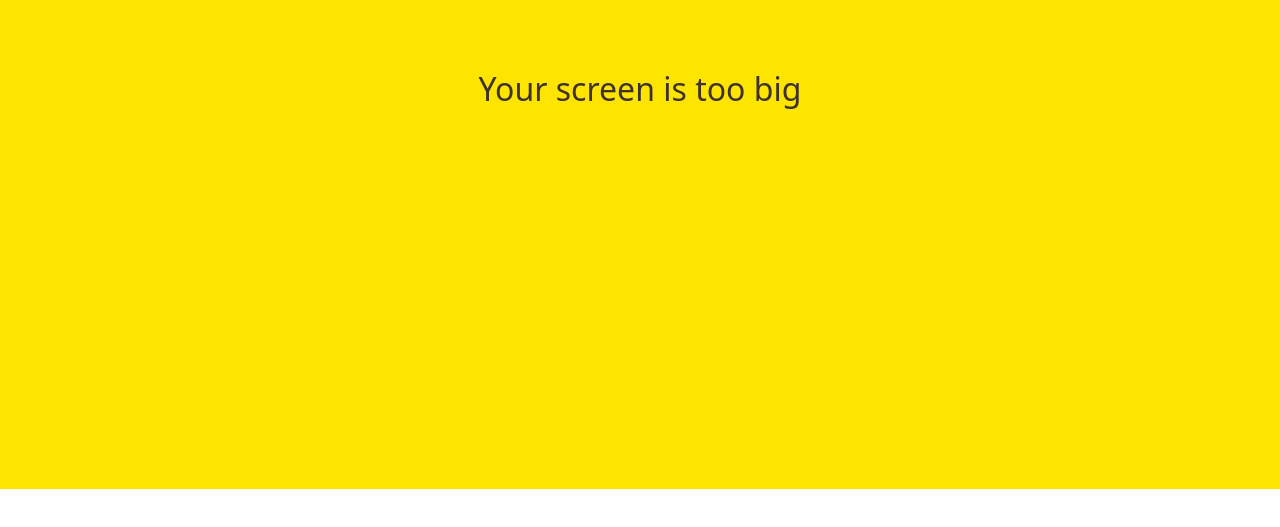
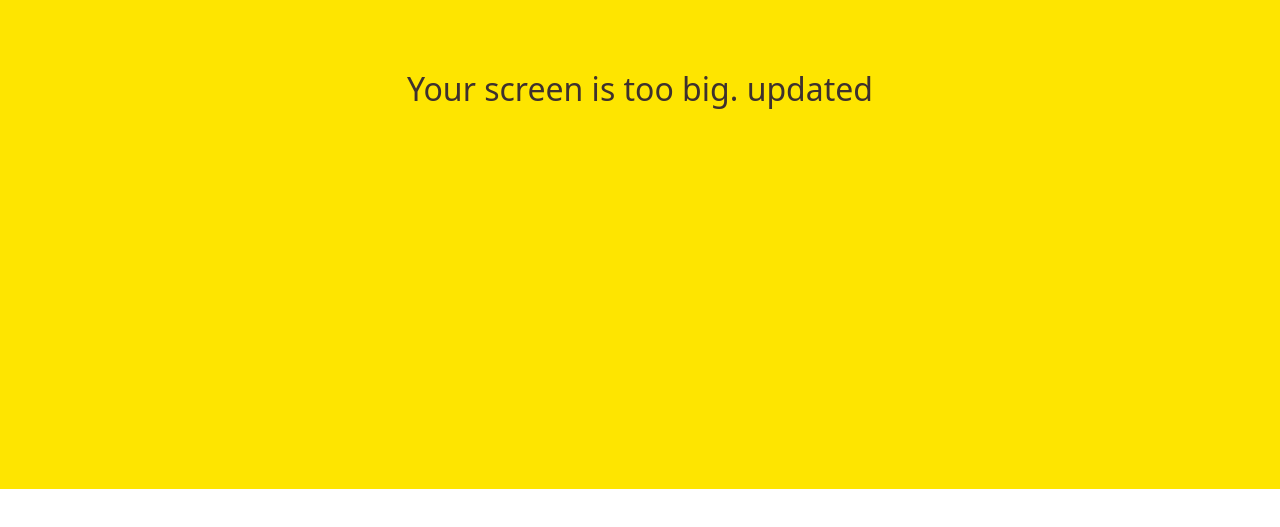
Before and after one commit to MWC90/kokoa-clone, a plain HTML site: page friends.html in a window 1280 px wide. Shown: the part 311-838 px from the top of the page. Drawn offline with Linux system fonts and the light colour scheme; grey boxes are pictures that could not be loaded.

Commit message:
update github

```diff
--- a/friends.html
+++ b/friends.html
@@ -112,7 +112,7 @@
    </div>
 
    <div id="no-mobile">
-    <span>Your screen is too big</span>
+    <span>Your screen is too big. updated</span>
    </div>
 
    <script src="https://kit.fontawesome.com/8769da81d5.js" crossorigin="anonymous"></script>
```
